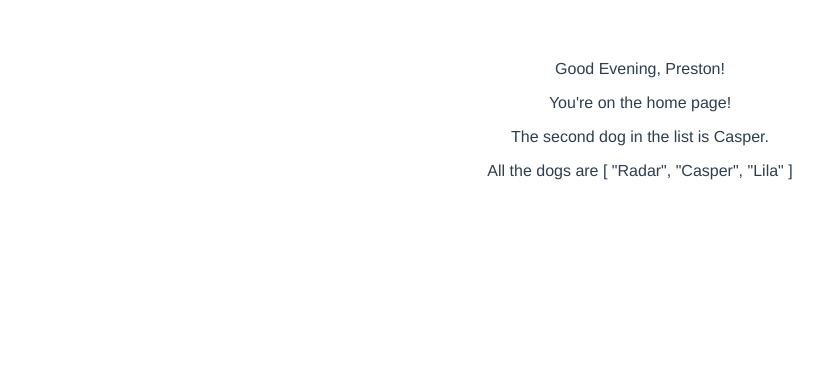
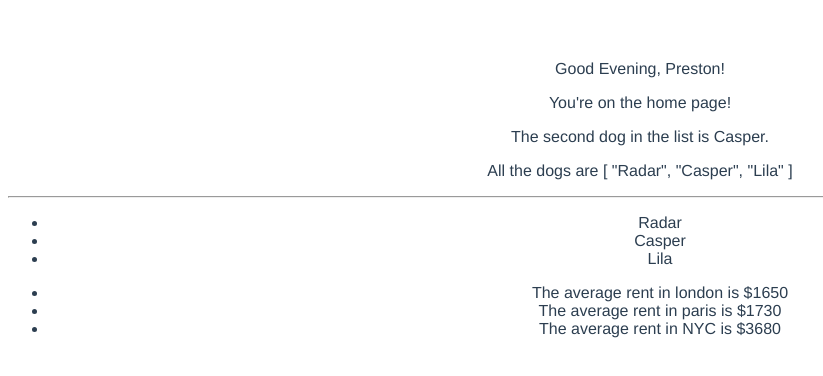
Before and after one commit to nealwp/vue-demo, a Vue app: page / in a window 1280 px wide. Shown: the top 376 px of the page, without its empty margins (0-823 px from the left). Built offline with nearby package versions, Linux system fonts and the light colour scheme.

Commit message:
for loops

```diff
--- a/src/App.vue
+++ b/src/App.vue
@@ -7,6 +7,18 @@
     <p v-else>You're on {{ path }}</p>
     <p>The second dog in the list is {{ dogs[1] }}.</p>
     <p>All the dogs are {{ dogs }}</p>
+    <hr>
+    <div>
+      <ul>
+        <li v-for="dog in dogs">{{ dog }}</li>
+      </ul>
+      <ul>
+        <li v-for="(rent, city) in averageRent">
+          The average rent in {{ city }} is ${{ rent }}
+        </li>
+      </ul>
+    </div>
+
   </div>
 </template>
 
@@ -18,7 +30,12 @@
       hours: new Date().getHours(),
       greetee: 'Preston',
       path: location.pathname,
-      dogs: ['Radar', 'Casper', 'Lila']
+      dogs: ['Radar', 'Casper', 'Lila'],
+      averageRent: {
+        london: 1650,
+        paris: 1730,
+        NYC: 3680
+      }
     }
   }
 }
```
